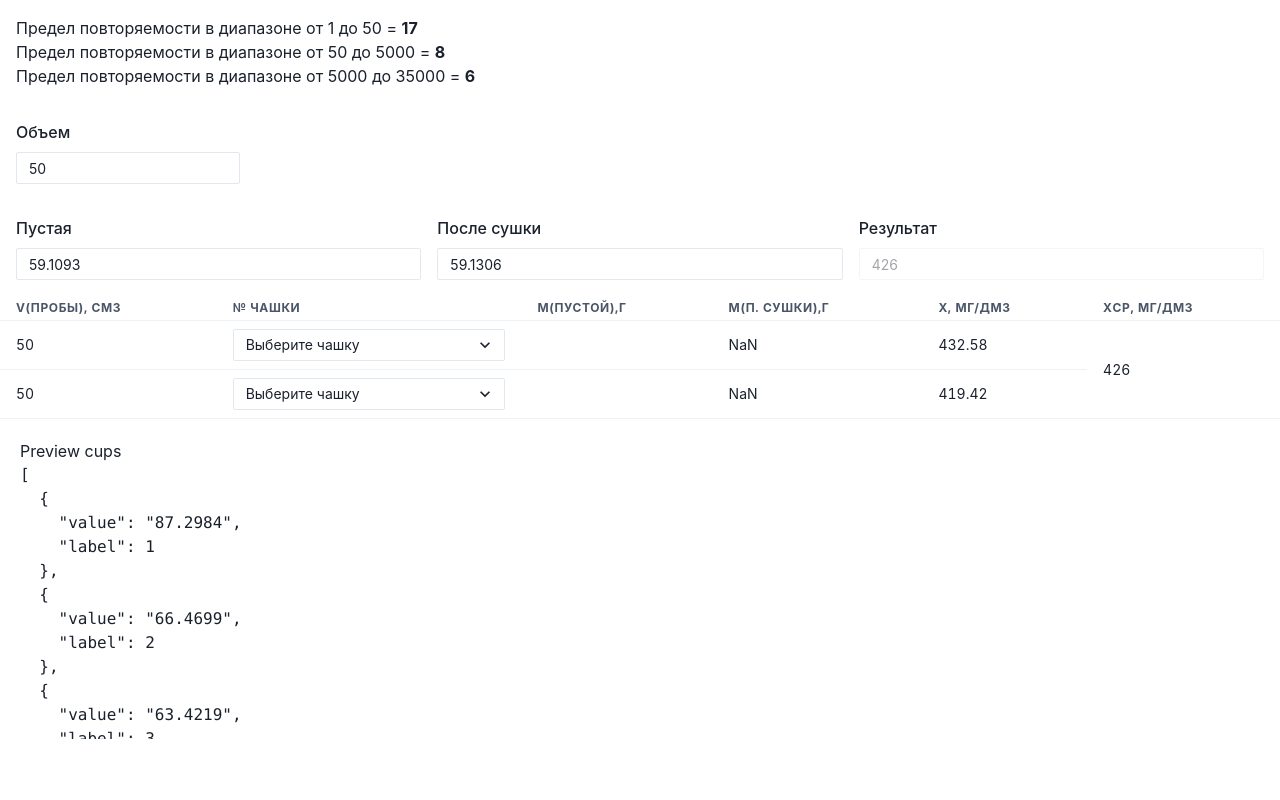
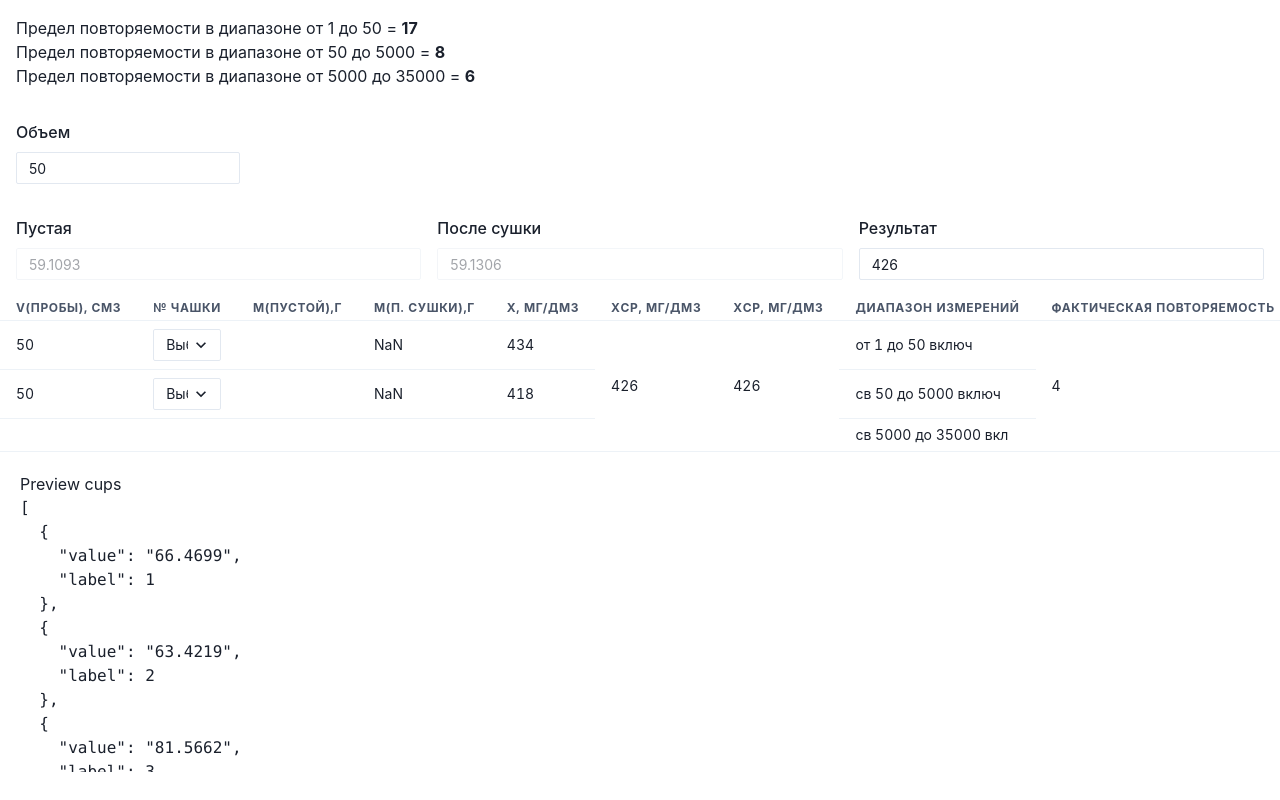
Before and after one commit to gorbachevmike/chemistry, a React (Create React App) app: page / in a window 1280 px wide. Built offline with nearby package versions, Linux system fonts and the light colour scheme.

Commit message:
Add new params

```diff
--- a/src/App.tsx
+++ b/src/App.tsx
@@ -27,11 +27,20 @@ const headers = [
   { name: "m(п. сушки),г" },
   { name: "X, мг/дм3" },
   { name: "Xср, мг/дм3" },
+  { name: "Xср, мг/дм3" },
+  { name: 'Диапазон измерений' },
+  { name: "Фактическая повторяемость" },
+  { name: 'Предел повторяемости'},
+  { name: 'Погрешность'}
 ];
 
 const LIMIT_1 = 17;
 const LIMIT_2 = 8;
 const LIMIT_3 = 6;
+
+const TOCH_1 = 17;
+const TOCH_2 = 9;
+const TOCH_3 = 7;
 
 function App() {
   const [emptyW, setEmptyW] = useState("59.1093");
@@ -79,6 +88,29 @@ function App() {
   }, [emptyW, dryW, volume]);
 
   useEffect(() => {
+
+    let limit = 0;
+
+    if (result > 1 && result <= 50) {
+      limit = LIMIT_1;
+    } else if (result > 50 && result <= 5000) {
+      limit = LIMIT_2;
+    } else if (result > 5000 && result <= 35000) {
+      limit = LIMIT_3;
+    }
+
+    const randomRepeat = +randomNumber(1, limit);
+
+    const X1 = Math.round(result + randomRepeat);
+    const X2 = Math.round(result * 2 - X1);
+
+    setX1(X1);
+    setX2(X2);
+
+  }, [result])
+
+
+  useEffect(() => {
     const dM1 = (+x1 * +volume) / 1_000_000 + +emptyM1;
     const dM2 = (+x2 * +volume) / 1_000_000 + +emptyM2;
 
@@ -104,6 +136,23 @@ function App() {
 
     setCups(Cups);
   }, []);
+
+  const renderRound = () => {
+    if (result > 10 && result <= 1000) {
+      return result;
+    } else if (result > 1000 && result <= 10000) {
+      return Math.round(result / 10) * 10;
+    } else if (result > 10000) {
+      return Math.round(result / 100) * 100;
+    }
+  }
+
+  const renderFact = () => {
+
+    return Math.round(200*((Math.abs(x1-x2))/(x1+x2)));
+    // ( 200* ( (ABS(E3-E4) )/(E3+E4) ) )
+  }
+
 
   return (
     <>
@@ -143,6 +192,7 @@ function App() {
             onChange={(event) => {
               setEmptyW(event.target.value);
             }}
+            disabled={true}
           />
         </FormControl>
         <FormControl>
@@ -154,11 +204,14 @@ function App() {
             onChange={(event) => {
               setDryW(event.target.value);
             }}
+            disabled={true}
           />
         </FormControl>
         <FormControl>
           <FormLabel>Результат</FormLabel>
-          <Input size="sm" type="text" value={result} disabled={true} />
+          <Input size="sm" type="text" value={result} onChange={(event) => {
+            setResult(+event.target.value);
+          }} />
         </FormControl>
       </Flex>
 
@@ -192,12 +245,16 @@ function App() {
               <Td>{emptyM1}</Td>
               <Td>{dryM1}</Td>
               <Td>{x1}</Td>
-              <Td rowSpan={2}>{result}</Td>
+              <Td rowSpan={3}>{result}</Td>
+              <Td rowSpan={3}>{renderRound()}</Td>
+              <Td>от 1 до 50 включ</Td>
+              <Td rowSpan={3}>{renderFact()}</Td>
+              <Td>{LIMIT_1}</Td>
+              <Td>{(TOCH_1*0.01*result).toFixed(2)}</Td>
             </Tr>
             <Tr>
               <Td>{volume}</Td>
               <Td>
-                {" "}
                 <Select
                   size="sm"
                   placeholder="Выберите чашку"
@@ -215,6 +272,20 @@ function App() {
               <Td>{emptyM2}</Td>
               <Td>{dryM2}</Td>
               <Td>{x2}</Td>
+              <Td>св 50 до 5000 включ</Td>
+              <Td>{LIMIT_2}</Td>
+              <Td>{(TOCH_2*0.01*result).toFixed(2)}</Td>
+
+            </Tr>
+            <Tr>
+              <Td></Td>
+              <Td></Td>
+              <Td></Td>
+              <Td></Td>
+              <Td></Td>
+              <Td>св 5000 до 35000 вкл</Td>
+              <Td>{LIMIT_3}</Td>
+              <Td>{(TOCH_3*0.01*result).toFixed(2)}</Td>
             </Tr>
           </Tbody>
         </Table>
```
